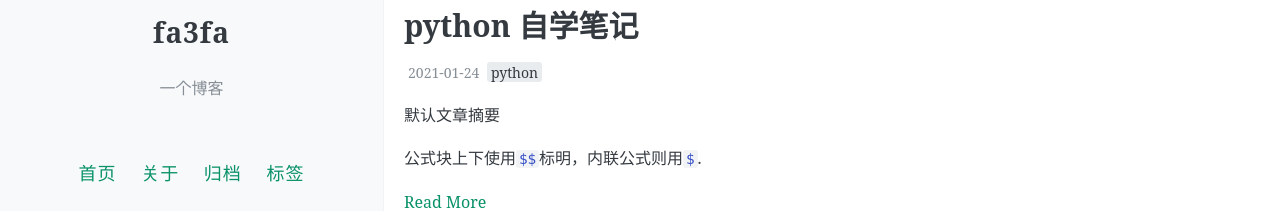
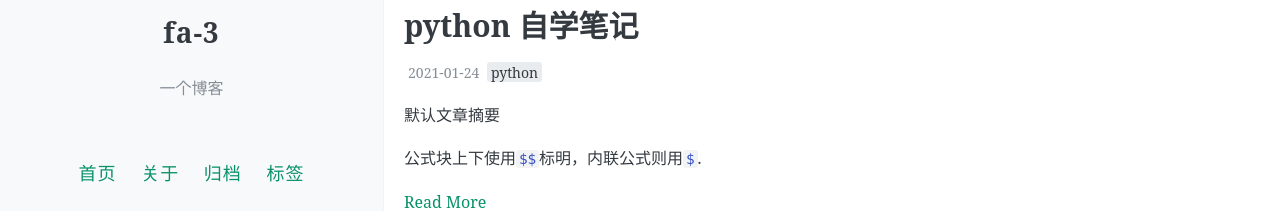
Before and after one commit to fa-3/fa-3.github.io, a Jekyll site: the page built from index.html, in a window 1280 px wide. Shown: the part 290-501 px from the top of the page. Built offline with Jekyll 4.4.1, drawn with Linux system fonts in a browser that asks for light colours; the list of posts is cut into pages by our own code; comment, search, counter and statistics services are not loaded.

Commit message:
Update _config.yml

```diff
--- a/_config.yml
+++ b/_config.yml
@@ -7,7 +7,7 @@
 # 井号后面的文字是说明文档，不会被程序读取。
 
 # 描述/签名
-name: fa3fa
+name: fa-3
 description: 一个博客
 
 # 输入你的网站域名（如果你没有添加自己的域名，而是直接用GitHub pages分配的域名的话可以省略）
@@ -16,7 +16,7 @@ url:
 # 添加你的博客的二级域名，一般来说是你的repository名
 # 如果你的博客的URL是：(http://yourusername.github.io/repository-name)
 # 那么就写成 "/repository-name"
-baseurl: /fa3fa.github.io
+baseurl: /fa-3.github.io
 
 
 #
@@ -55,7 +55,7 @@ footer-links:
   email: #youremailaddress@mail.com
   facebook: #https://www.facebook.com/<>
   flickr: #https://www.flickr.com/<>
-  github: fa3fa/fa3fa.github.io #https://github.com/<>
+  github: fa-3/fa-3.github.io #https://github.com/<>
   instagram: #https://instagram.com/<>
   linkedin: #https://www.linkedin.com/in/<>
   pinterest: #https://www.pinterest.com/<>
```
